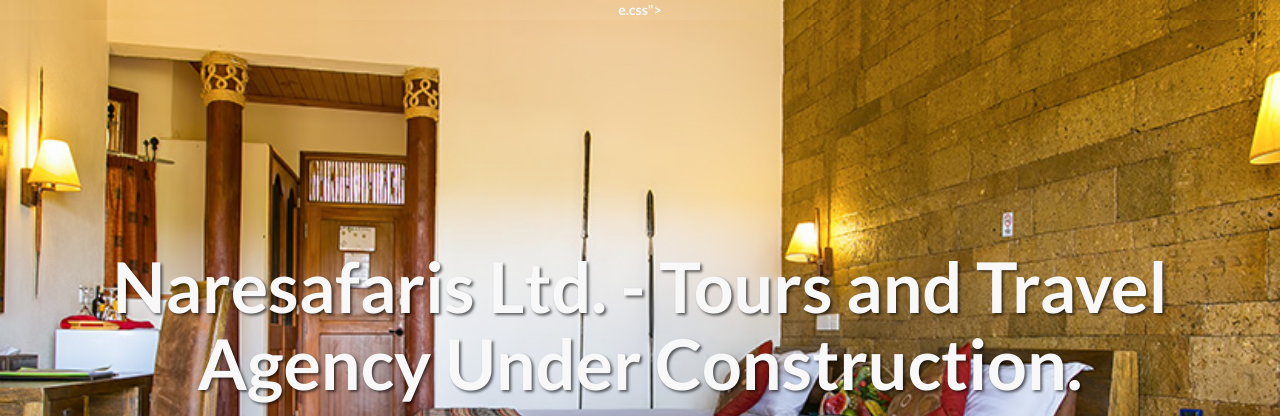
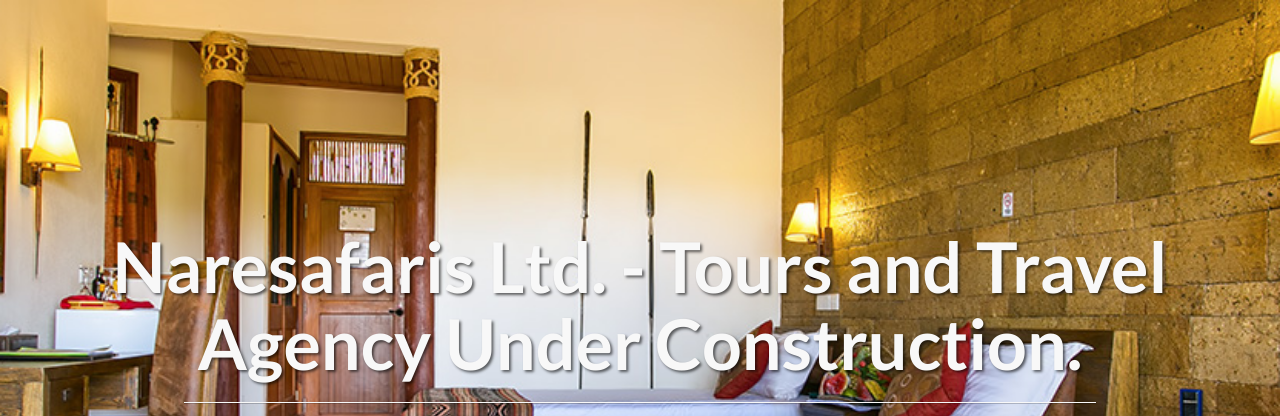
Before and after one commit to miruka/naresafaris_underconstruction, a plain HTML site: page index.html in a window 1280 px wide. Shown: the top 416 px of the page. Drawn offline with Linux system fonts and the light colour scheme.

Commit message:
homepage text correction

```diff
--- a/index.html
+++ b/index.html
@@ -33,7 +33,7 @@
 </head>
 
 <body>
-    <div class="intro-header">e.css">
+    <div class="intro-header">
         <!-- Custom Fonts -->
         <link href="font-awesome/css/font-awesome.min.css" rel="stylesheet" type="text/css">
         <link href="//fonts.googleapis.com/css?family=Lato:300,400,700,300italic,400italic,700italic" rel="stylesheet"
```
